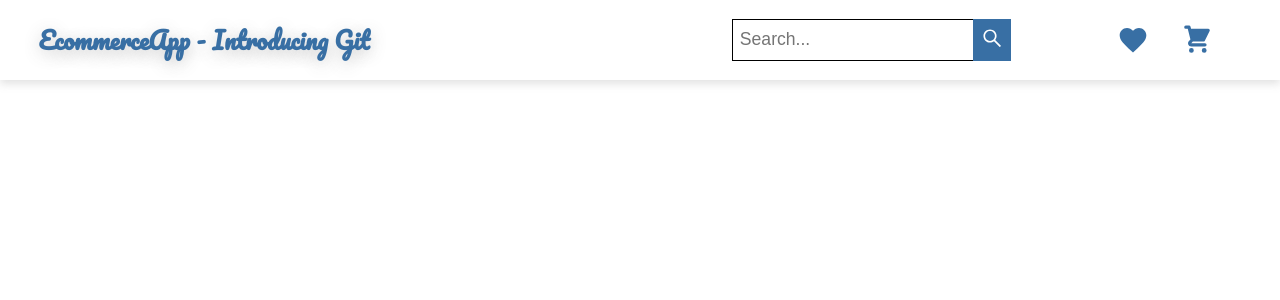
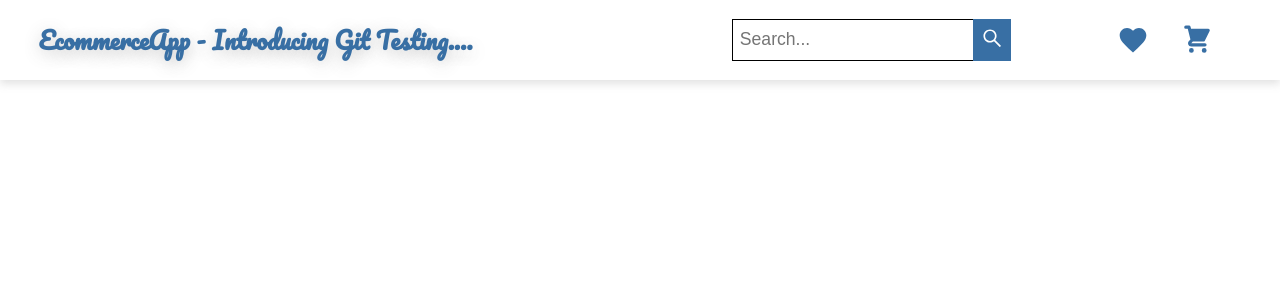
Before and after one commit to Artificial-Brix/e-commerce, a React (Create React App) app: page / in a window 1280 px wide. Shown: the top 300 px of the page. Built offline with nearby package versions, Linux system fonts and the light colour scheme.

Commit message:
testing some git stuff, very cool

```diff
--- a/src/components/navbar/navbar.js
+++ b/src/components/navbar/navbar.js
@@ -8,7 +8,9 @@ export default function navbar() {
   return (
     <nav>
       <div className={classes.Navbar}>
-        <h1 className={classes.Heading}>EcommerceApp - Introducing Git</h1>
+        <h1 className={classes.Heading}>
+          EcommerceApp - Introducing Git Testing....
+        </h1>
 
         <div className={classes.HeaderRight}>
           <form>
```
